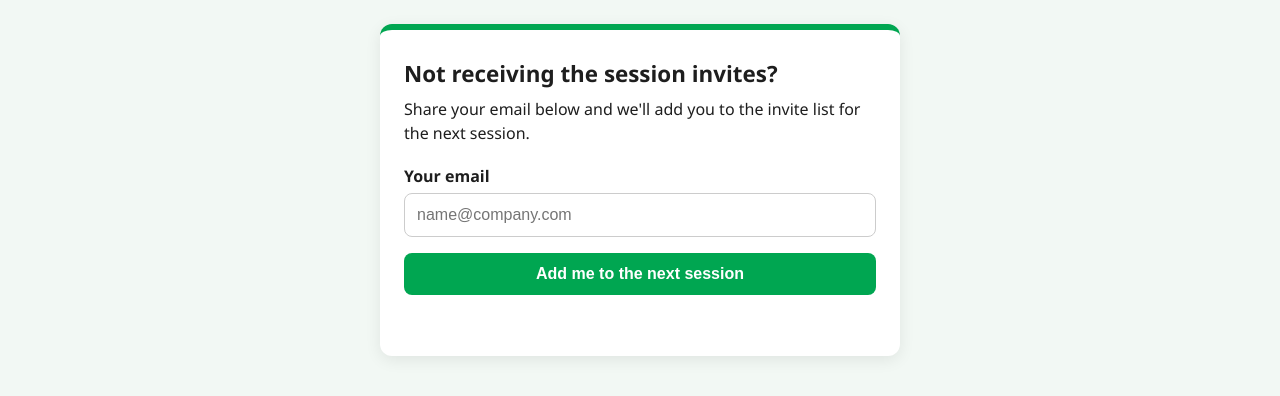
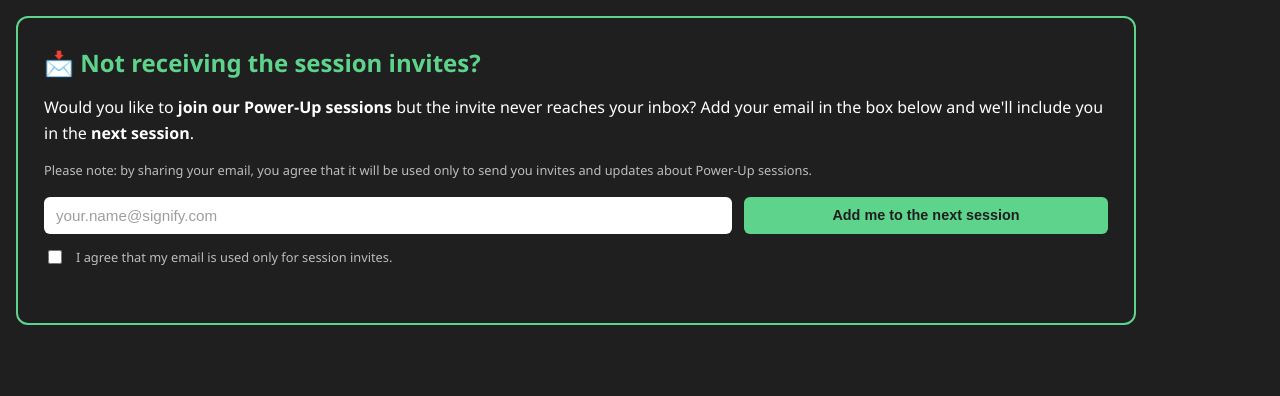
Before and after one commit to GlobalMarketingOperation/PowerUp-invite-list-sessions, a plain HTML site: page README.html in a window 1280 px wide. Drawn offline with Linux system fonts and the light colour scheme.

Commit message:
Revamp styling and update email form in README.html

```diff
--- a/README.html
+++ b/README.html
@@ -6,104 +6,170 @@
   <title>Join the next session</title>
   <style>
     :root {
-      --green: #00A651;
-      --green-dark: #00843F;
-      --light: #F2F8F4;
-      --text: #1E1E1E;
-      --error: #C62828;
+      --bg: #1F1F1F;
+      --green: #5ED38C;
+      --green-dark: #4CC07A;
+      --white: #FFFFFF;
+      --muted: #BDBDBD;
+      --text-dark: #1F1F1F;
+      --error: #FF8A80;
     }
     * { box-sizing: border-box; }
     body {
       margin: 0;
       font-family: "Segoe UI", Arial, sans-serif;
-      background: var(--light);
-      color: var(--text);
+      background: var(--bg);
+      color: var(--white);
+      padding: 16px;
+    }
+    .box {
+      max-width: 1120px;
+      border: 2px solid var(--green);
+      border-radius: 12px;
+      padding: 28px 26px;
+    }
+    h1 {
+      color: var(--green);
+      font-size: 1.5rem;
+      font-weight: 700;
+      margin: 0 0 16px;
+    }
+    .intro {
+      font-size: 1rem;
+      line-height: 1.6;
+      margin: 0 0 14px;
+    }
+    .intro strong { font-weight: 700; }
+    .note {
+      font-size: 0.8rem;
+      line-height: 1.6;
+      color: var(--muted);
+      margin: 0 0 16px;
+    }
+    .row {
       display: flex;
-      justify-content: center;
-      padding: 24px 16px;
+      gap: 12px;
     }
-    .card {
-      background: #fff;
-      max-width: 520px;
-      width: 100%;
-      border-radius: 12px;
-      border-top: 6px solid var(--green);
-      box-shadow: 0 4px 16px rgba(0,0,0,0.08);
-      padding: 28px 24px;
+    .sr-only {
+      position: absolute;
+      left: -9999px;
     }
-    h1 { font-size: 1.4rem; margin: 0 0 8px; }
-    p  { margin: 0 0 20px; line-height: 1.5; }
-    label { display: block; font-weight: 600; margin-bottom: 6px; }
     input[type="email"] {
-      width: 100%;
-      padding: 12px;
-      font-size: 1rem;
-      border: 1px solid #ccc;
-      border-radius: 8px;
+      flex: 2;
+      min-width: 0;
+      padding: 10px 12px;
+      font-size: 0.95rem;
+      border: none;
+      border-radius: 6px;
+      background: var(--white);
+      color: var(--text-dark);
     }
-    input[type="email"]:focus {
-      outline: 3px solid rgba(0,166,81,0.3);
-      border-color: var(--green);
-    }
+    input[type="email"]::placeholder { color: #9E9E9E; }
+    input[type="email"]:focus { outline: 3px solid var(--green); }
     button {
-      margin-top: 16px;
-      width: 100%;
-      padding: 12px;
-      font-size: 1rem;
-      font-weight: 600;
-      color: #fff;
+      flex: 1;
+      padding: 10px 16px;
+      font-size: 0.9rem;
+      font-weight: 700;
       background: var(--green);
+      color: var(--text-dark);
       border: none;
-      border-radius: 8px;
+      border-radius: 6px;
       cursor: pointer;
     }
     button:hover { background: var(--green-dark); }
-    button:disabled { background: #9E9E9E; cursor: not-allowed; }
-    .msg { margin-top: 14px; font-weight: 600; min-height: 1.2em; }
-    .msg.ok { color: var(--green-dark); }
+    button:disabled { opacity: 0.6; cursor: not-allowed; }
+    .consent {
+      display: flex;
+      align-items: center;
+      gap: 10px;
+      margin-top: 14px;
+      font-size: 0.8rem;
+      color: var(--muted);
+      cursor: pointer;
+    }
+    .consent input {
+      width: 14px;
+      height: 14px;
+      accent-color: var(--green);
+      margin: 0 4px;
+    }
+    .msg {
+      margin-top: 12px;
+      min-height: 1.2em;
+      font-size: 0.9rem;
+      font-weight: 700;
+    }
+    .msg.ok { color: var(--green); }
     .msg.err { color: var(--error); }
+
+    @media (max-width: 700px) {
+      .row { flex-direction: column; }
+    }
   </style>
 </head>
 <body>
-  <main class="card">
-    <h1>Not receiving the session invites?</h1>
-    <p>Share your email below and we'll add you to the invite list for the next session.</p>
+  <section class="box">
+    <h1>📩 Not receiving the session invites?</h1>
+
+    <p class="intro">
+      Would you like to <strong>join our Power-Up sessions</strong> but the invite never reaches your inbox?
+      Add your email in the box below and we'll include you in the <strong>next session</strong>.
+    </p>
+
+    <p class="note">
+      Please note: by sharing your email, you agree that it will be used only to send you invites
+      and updates about Power-Up sessions.
+    </p>
 
     <form id="joinForm" novalidate>
-      <label for="email">Your email</label>
-      <input type="email" id="email" name="email" placeholder="name@company.com" required />
-      <button type="submit" id="submitBtn">Add me to the next session</button>
+      <div class="row">
+        <label for="email" class="sr-only">Your email</label>
+        <input type="email" id="email" name="email" placeholder="your.name@signify.com" required />
+        <button type="submit" id="submitBtn">Add me to the next session</button>
+      </div>
+
+      <label class="consent">
+        <input type="checkbox" id="consent" />
+        I agree that my email is used only for session invites.
+      </label>
+
       <div id="msg" class="msg" aria-live="polite"></div>
     </form>
-  </main>
+  </section>
 
   <script>
     // Paste your Power Automate HTTP trigger URL here
-    const FLOW_URL = "(https://0458ee4aa906e0628640d9914f2d48.4c.environment.api.powerplatform.com:443/powerautomate/automations/direct/cu/17/workflows/bf650759845548daa201263c93371331/triggers/manual/paths/invoke?api-version=1&sp=%2Ftriggers%2Fmanual%2Frun&sv=1.0&sig=GQadXVKWVKpk-ap5jqZakCTxwbb4ukgtz9v1vKotIUM)";
+    const FLOW_URL = "PASTE_YOUR_POWER_AUTOMATE_URL_HERE";
 
     const form = document.getElementById("joinForm");
     const emailInput = document.getElementById("email");
+    const consent = document.getElementById("consent");
     const btn = document.getElementById("submitBtn");
     const msg = document.getElementById("msg");
+    const BTN_TEXT = "Add me to the next session";
 
     function showMsg(text, type) {
       msg.textContent = text;
-      msg.className = "msg " + type;
+      msg.className = "msg " + (type || "");
     }
 
     form.addEventListener("submit", async (e) => {
       e.preventDefault();
       const email = emailInput.value.trim().toLowerCase();
-      const valid = /^[^\s@]+@[^\s@]+\.[^\s@]+$/.test(email);
 
-      if (!valid) {
+      if (!/^[^\s@]+@[^\s@]+\.[^\s@]+$/.test(email)) {
         showMsg("Please enter a valid email address.", "err");
+        return;
+      }
+      if (!consent.checked) {
+        showMsg("Please tick the box to agree before sending.", "err");
         return;
       }
 
       btn.disabled = true;
       btn.textContent = "Sending...";
-      showMsg("", "");
+      showMsg("");
 
       try {
         const res = await fetch(FLOW_URL, {
@@ -112,19 +178,17 @@
           body: JSON.stringify({
             email: email,
             submittedAt: new Date().toISOString(),
-            source: "GitHub session sign-up"
+            source: "SharePoint session sign-up"
           })
         });
-
         if (!res.ok) throw new Error("Request failed");
-
-        showMsg("Thank you! You'll get the invite for the next session.", "ok");
+        showMsg("✅ Thank you! You'll get the invite for the next session.", "ok");
         form.reset();
       } catch (err) {
         showMsg("Something went wrong. Please try again later.", "err");
       } finally {
         btn.disabled = false;
-        btn.textContent = "Add me to the next session";
+        btn.textContent = BTN_TEXT;
       }
     });
   </script>
```
